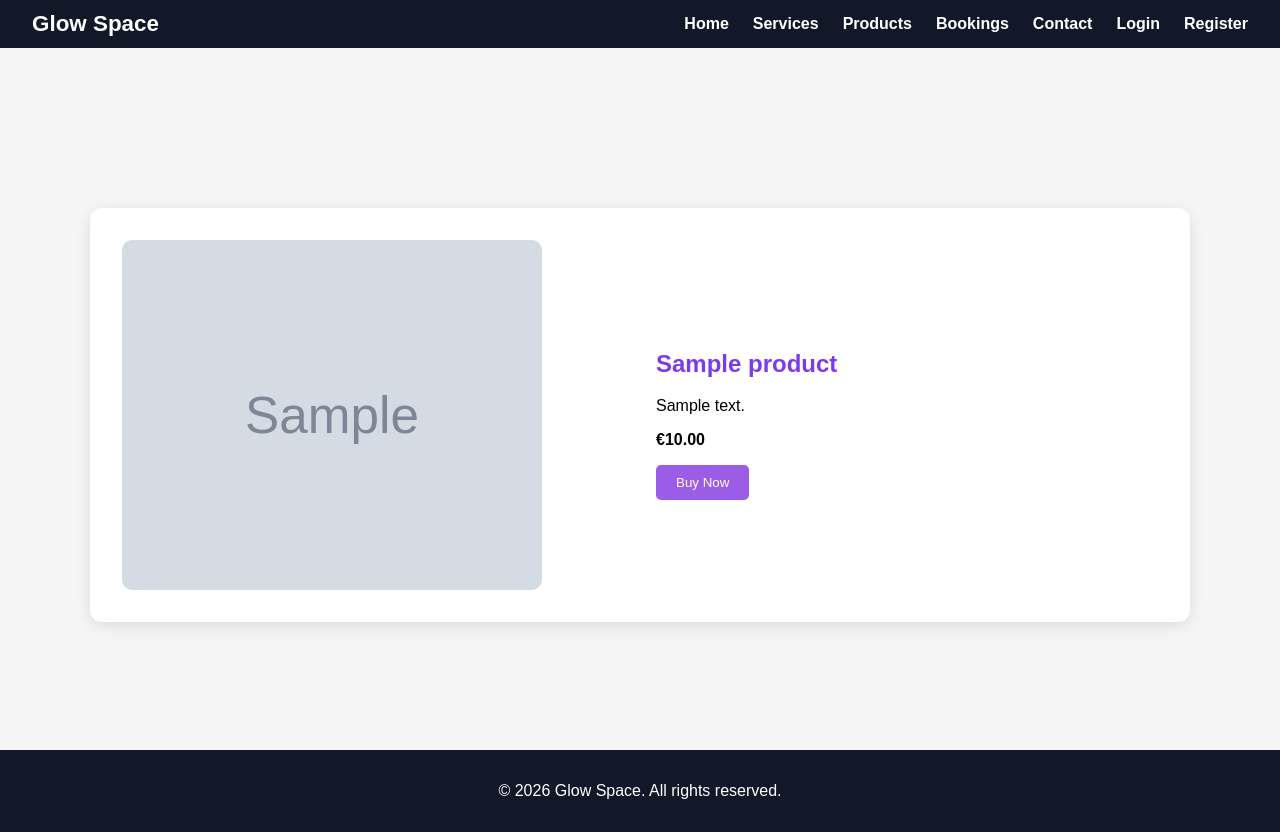
After one commit to vera-com/glow-space, a Django app: page /products/1/ in a window 1280 px wide. The commit adds this page. Run offline with Django 5.2, Linux system fonts and the light colour scheme; tables that the repository leaves empty hold one stand-in row (values such as "Sample post"); grey boxes marked "Sample" are stand-in pictures.

Commit message:
Add product detail page with styling.

```diff
--- /dev/null
+++ b/home/templates/home/product_detail.html
@@ -0,0 +1,19 @@
+{% extends "base.html" %}
+
+{% block content %}
+<section class="product-detail-section">
+    <div class="product-detail-card">
+        {% if product.image %}
+            <img src="{{ product.image.url }}" alt="{{ product.name }}">
+        {% endif %}
+
+        <div>
+            <h1>{{ product.name }}</h1>
+            <p>{{ product.description }}</p>
+            <p><strong>€{{ product.price }}</strong></p>
+
+            <button class="buy-btn">Buy Now</button>
+        </div>
+    </div>
+</section>
+{% endblock %}
--- a/home/templates/home/products.html
+++ b/home/templates/home/products.html
@@ -17,7 +17,8 @@
                 <p>{{ product.description }}</p>
                 <p><strong>€{{ product.price }}</strong></p>
 
-                <button class="buy-btn">Buy Now</button>
+                <a href="{% url 'product_detail' product.id %}" class="buy-btn">View Product</a>
+
             </div>
         {% empty %}
             <p>No products are available yet.</p>
--- a/home/urls.py
+++ b/home/urls.py
@@ -11,4 +11,6 @@ urlpatterns = [
     path("appointments/delete/<int:booking_id>/",
          views.delete_appointment, name="delete_appointment"),
     path("products/", views.products, name="products"),
+    path("products/<int:product_id>/",
+         views.product_detail, name="product_detail"),
     ]
--- a/home/views.py
+++ b/home/views.py
@@ -2,7 +2,7 @@ from django.shortcuts import render, redirect, get_object_or_404
 from django.contrib import messages
 from .models import Booking, Service, Product
 from datetime import date, datetime
-from .forms import RegisterForm, LoginForm
+from .forms import RegisterForm
 from django.contrib.auth import login
 from django.contrib.auth.decorators import login_required
 
@@ -193,3 +193,13 @@ def products(request):
     }
 
     return render(request, "home/products.html", context)
+
+
+def product_detail(request, product_id):
+    product = get_object_or_404(Product, id=product_id)
+
+    return render(
+        request,
+        "home/product_detail.html",
+        {"product": product}
+    )
--- a/static/css/style.css
+++ b/static/css/style.css
@@ -384,8 +384,9 @@ nav {
 .contact {
     max-width: 900px;
     margin: 0 auto;
-    padding: 40px 20px 80px;
+    padding: 60px 20px 80px;
     text-align: center;
+    background-color: #faf7ff;
 }
 
 .contact h2 {
@@ -396,12 +397,6 @@ nav {
 .contact p {
     margin-bottom: 12px;
 
-}
-
-.contact {
-    background-color: #faf7ff;
-    text-align: center;
-    padding: 60px 20px;
 }
 
 
@@ -449,7 +444,7 @@ nav {
 }
 
 /* =================================
-   Authentication (Login $ Register)
+   Authentication (Login & Register)
 ================================= */
 
 .auth-section {
@@ -569,6 +564,7 @@ nav {
     padding: 1.5rem;
     text-align: center;
     box-shadow: 0 2px 8px rgba(0, 0, 0, 0.1);
+    transition: transform .3ease;
 }
 
 .product-card img {
@@ -581,7 +577,7 @@ nav {
     margin: 0 auto 1rem;
 }
 
-.product-card h3 {
+.product-card h2 {
     margin: 15px 0 10px;
     color: #6c3dd1;
 }
@@ -599,10 +595,44 @@ nav {
     padding: 10px 20px;
     border-radius: 5px;
     cursor: pointer;
+    text-decoration: none;
+    display: inline-block;
 }
 
-.buy-btn:hover {
+.buy-btn:hover,
+.buy-btn:focus{
     background: #7b2cbf;
+    text-decoration: none;
+    transform: translateY(-5px);
+}
+
+/*--------------------
+ Product Detail Page
+--------------------*/
+
+.product-detail-section {
+    max-width: 1100px;
+    margin: 4rem auto;
+    padding: 2rem;
+}
+
+.product-detail-card {
+    background: #fff;
+    border-radius: 12px;
+    padding: 2rem;
+    display: grid;
+    grid-template-columns: 1fr 1fr;
+    gap: 2rem;
+    align-items: center;
+    box-shadow: 0 4px 15px rgba(0, 0, 0, 0.1);
+}
+
+.product-detail-card img {
+    width: 100%;
+    max-width: 420px;
+    height: 350px;
+    object-fit: cover;
+    border-radius: 10px;
 }
 
 
@@ -696,4 +726,18 @@ footer {
         width: 100%;
         box-sizing: border-box;
     }
+
+.product-detail-card {
+        grid-template-columns: 1fr;
+        text-align: center;
+    }
+
+    .product-detail-card img {
+        margin: 0 auto;
+        height: 260px;
+    }
+
+    .products-grid {
+        grid-template-columns: 1fr;
+    }
 }
```
